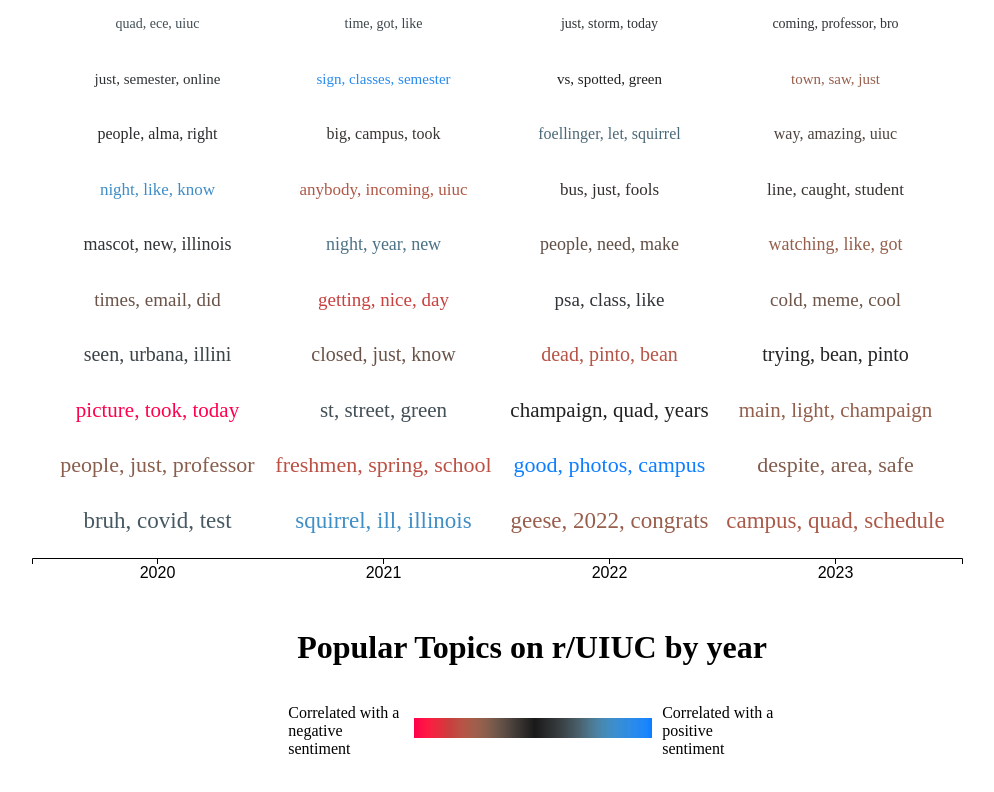
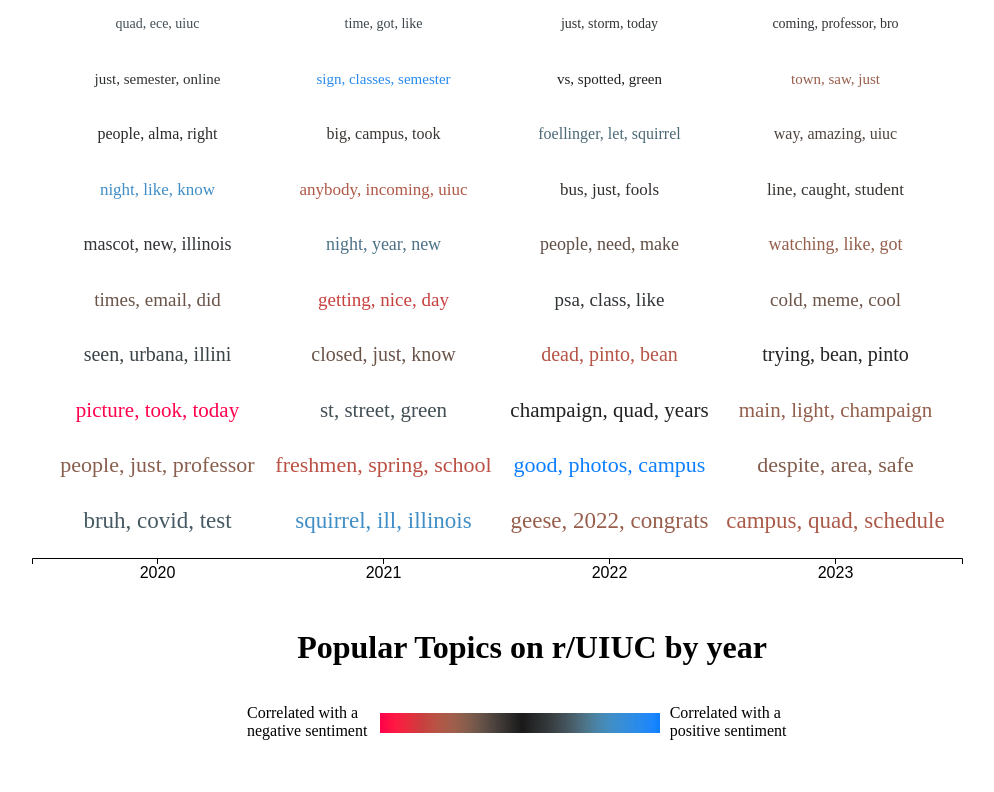
Before and after one commit to jamieRollison/467-uiuc-subreddit, a plain HTML site: page index.html in a window 1280 px wide. Shown: the whole page, without its empty margins (108-1102 px from the left). Drawn offline with nearby package versions, Linux system fonts and the light colour scheme.

Commit message:
improve legend styling

```diff
--- a/index.html
+++ b/index.html
@@ -13,10 +13,10 @@
   <div class="flex-container">
     <svg height="600px" width="1000px"></svg>
     <h1>Popular Topics on r/UIUC by year</h1>
-    <div style="display: flex; flex-direction: row;">
-      <p>Correlated with a negative sentiment</p>
-      <div id="gradient"></div>
-      <p>Correlated with a positive sentiment</p>
+    <div style="display: flex; flex-direction: row; width:fit-content">
+      <p style="width: 250px">Correlated with a negative sentiment</p>
+      <div id="gradient" style="margin-top: 25px;"></div>
+      <p style="width: 300px">Correlated with a positive sentiment</p>
     </div>
   </div>
 </body>
```
Also changed, not shown: 1 other file.
